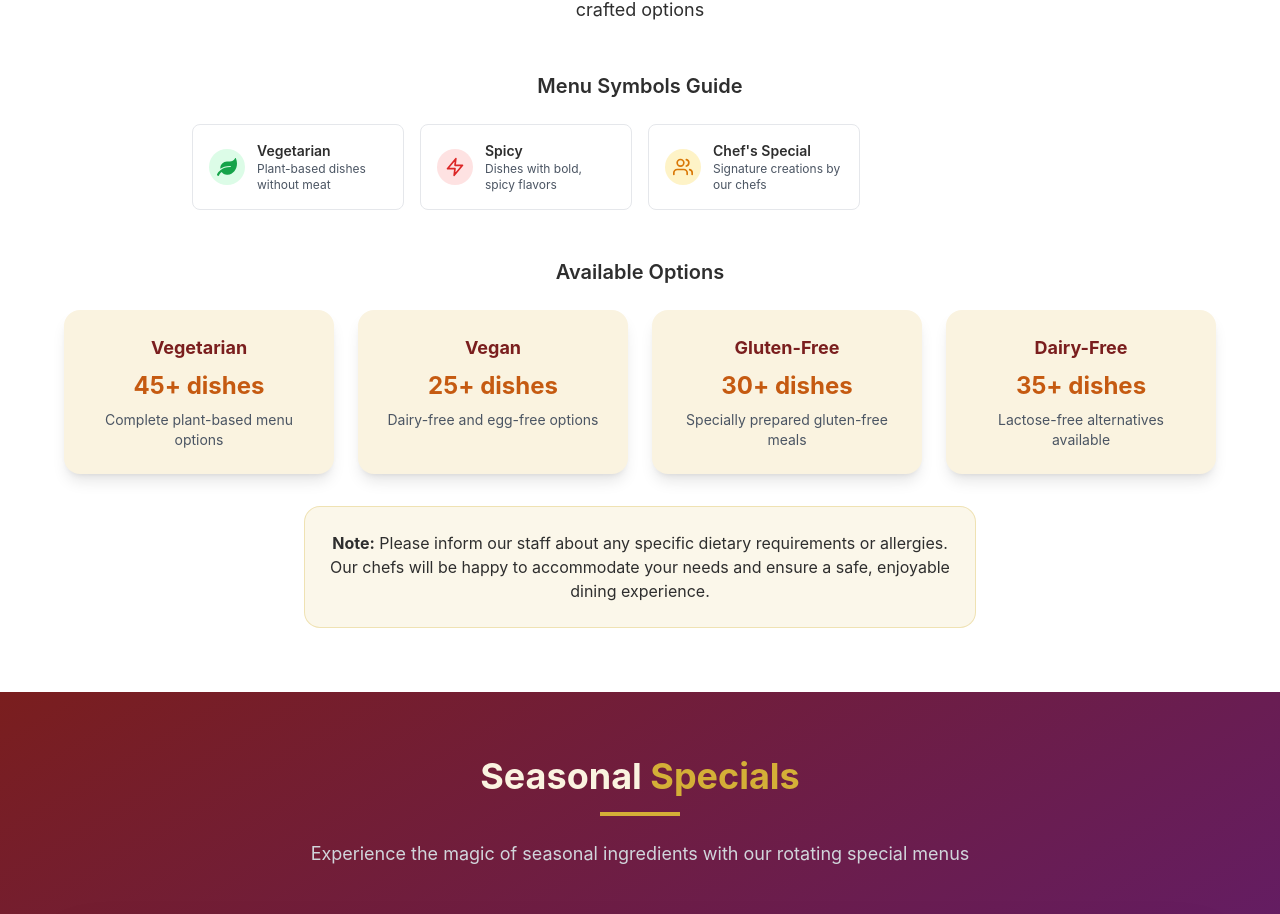
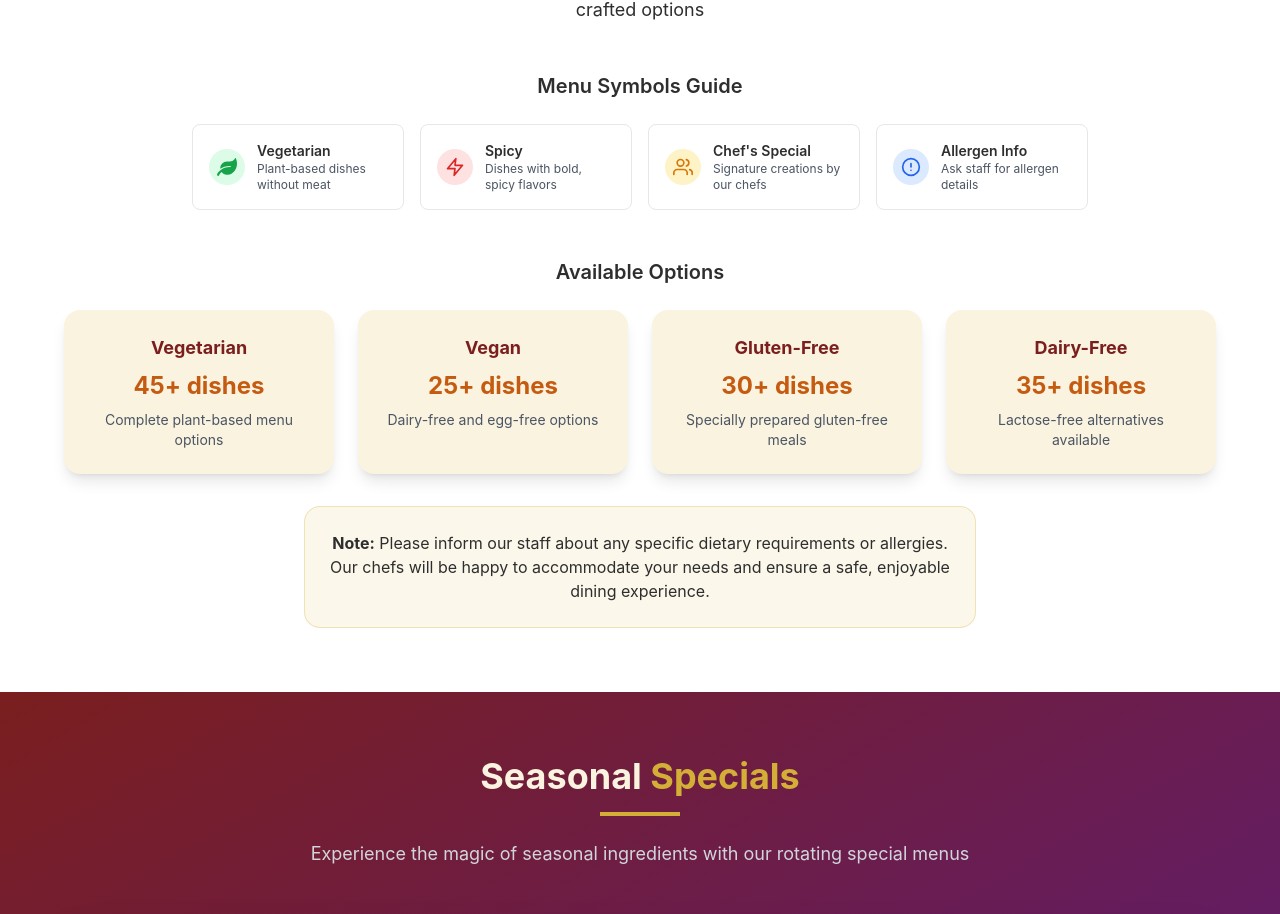
Before and after one commit to shivam86010/Tavisha-Lounge, a React (Vite) app: page /menu in a window 1280 px wide. Shown: the part 1136-2050 px from the top of the page. Built offline with nearby package versions, Linux system fonts and the light colour scheme; grey boxes are pictures that could not be loaded.

Commit message:
resolve some error

```diff
--- a/src/Page/MenuPage/Components/DietaryInfo.jsx
+++ b/src/Page/MenuPage/Components/DietaryInfo.jsx
@@ -27,13 +27,13 @@ const DietaryInfo = () => {
       color: "text-amber-600",
       bgColor: "bg-amber-100"
     },
-    // {
-    //   icon: FiAlertCircle,
-    //   label: "Allergen Info",
-    //   description: "Ask staff for allergen details",
-    //   color: "text-blue-600",
-    //   bgColor: "bg-blue-100"
-    // }
+    {
+      icon: FiAlertCircle,
+      label: "Allergen Info",
+      description: "Ask staff for allergen details",
+      color: "text-blue-600",
+      bgColor: "bg-blue-100"
+    }
   ];
 
   const dietaryOptions = [
```
